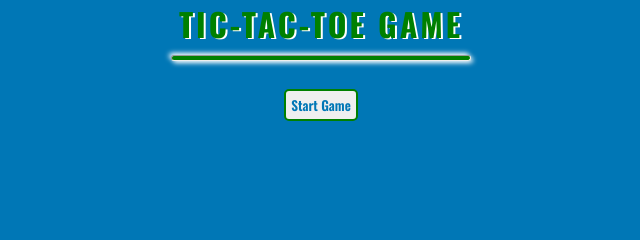
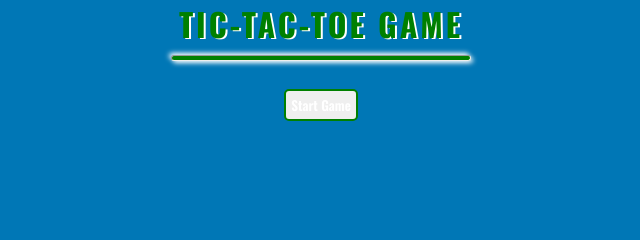
Before and after one commit to mdhamed238/Tic-Tac-Toe_Game, a plain HTML site: page index.html in a window 1280 px wide. Shown: the top 240 px of the page, 319-959 px from the left. Drawn offline with nearby package versions, Linux system fonts and the light colour scheme.

Commit message:
Update app.css

```diff
--- a/app.css
+++ b/app.css
@@ -169,7 +169,7 @@ header {
     align-items: center;
 }
 button#start {
-    color: #0077b6;
+    color: white;
     font-weight: 600;
     padding: 4px 5px;
     margin-top: 20px;
```
